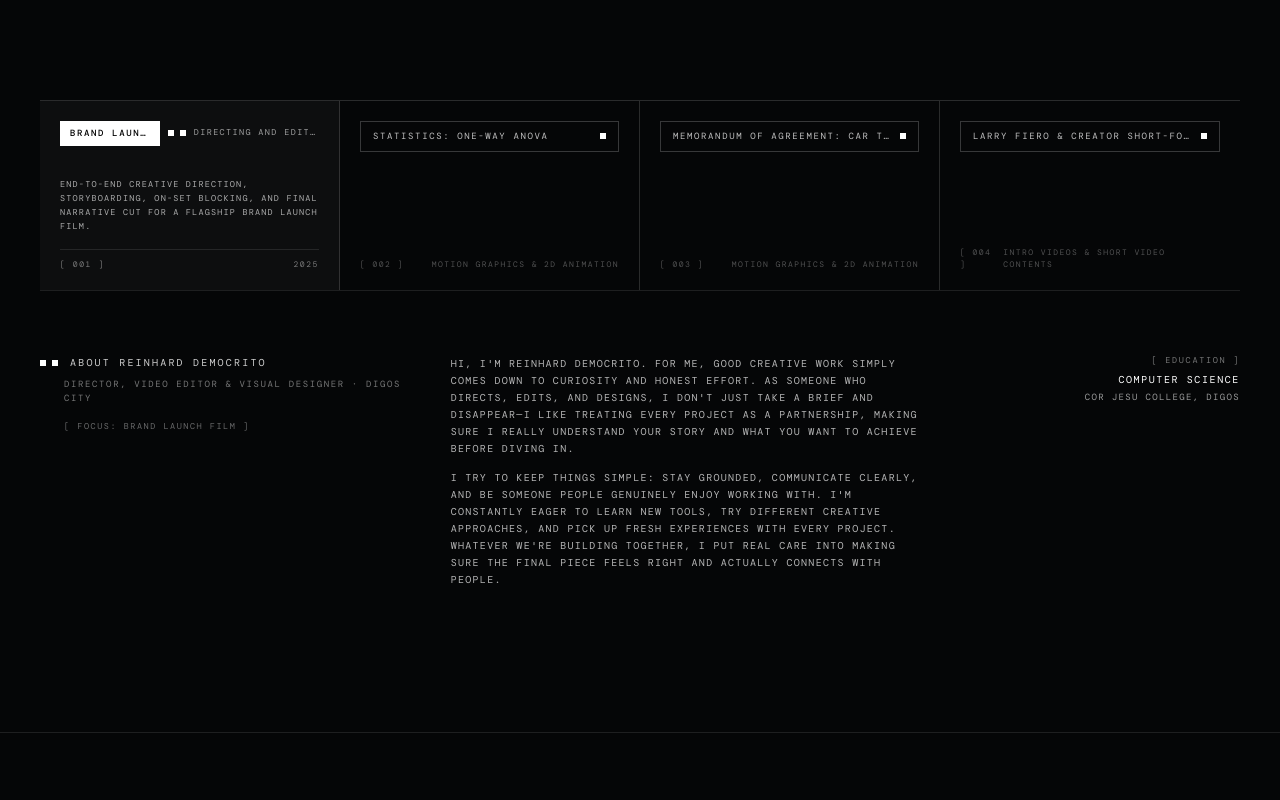
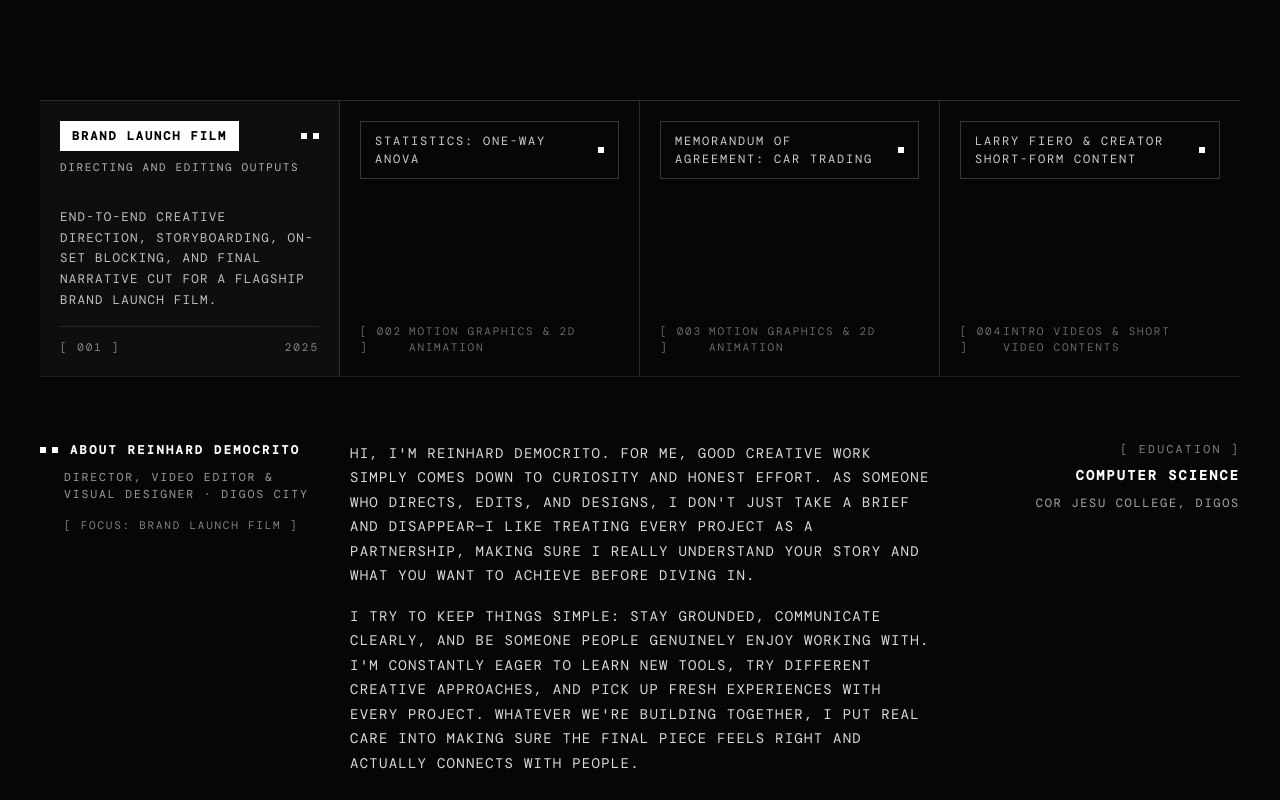
Before and after one commit to democritoreinhard78-cloud/reinharddemocrito, a React (Vite) app: page / in a window 1280 px wide. Shown: the part 1280-2080 px from the top of the page. Built offline with nearby package versions, Linux system fonts and the light colour scheme.

Commit message:
style: increase font size and readability in about section and spotlight strip

```diff
--- a/src/components/AboutSection.tsx
+++ b/src/components/AboutSection.tsx
@@ -75,12 +75,12 @@ export const AboutSection: React.FC = () => {
               >
                 {/* Top Selector Header */}
                 {isActive ? (
-                  <div className="flex items-center justify-between gap-2 pb-6">
-                    <span className="bg-white text-black font-mono text-[9px] font-medium uppercase tracking-[0.18em] px-2.5 py-1.5 truncate">
+                  <div className="flex flex-wrap items-center justify-between gap-2 pb-5">
+                    <span className="bg-white text-black font-mono text-[11px] sm:text-[12px] font-semibold uppercase tracking-[0.16em] px-3 py-1.5">
                       {proj.title}
                     </span>
                     <DoubleSquare />
-                    <span className="font-mono text-[8.5px] uppercase tracking-[0.16em] text-white/60 truncate">
+                    <span className="font-mono text-[10px] sm:text-[11px] uppercase tracking-[0.15em] text-white/70">
                       {proj.category}
                     </span>
                   </div>
@@ -88,9 +88,9 @@ export const AboutSection: React.FC = () => {
                   <button
                     type="button"
                     onClick={() => setActiveIndex(idx)}
-                    className="w-full border border-white/20 px-3 py-2 flex items-center justify-between gap-2 text-left hover:border-white/50 transition-colors cursor-pointer"
+                    className="w-full border border-white/20 px-3.5 py-2.5 flex items-center justify-between gap-2 text-left hover:border-white/50 hover:bg-white/[0.02] transition-colors cursor-pointer"
                   >
-                    <span className="font-mono text-[9px] uppercase tracking-[0.18em] text-white/75 truncate">
+                    <span className="font-mono text-[11px] sm:text-[12px] uppercase tracking-[0.15em] text-white/80">
                       {proj.title}
                     </span>
                     <span className="w-1.5 h-1.5 bg-white inline-block shrink-0" />
@@ -99,17 +99,17 @@ export const AboutSection: React.FC = () => {
 
                 {/* Expanded Details Inside Active Column */}
                 {isActive ? (
-                  <div className="space-y-4 pt-2">
-                    <p className="font-mono text-[8.5px] uppercase tracking-[0.14em] text-white/65 leading-relaxed">
+                  <div className="space-y-4 pt-3">
+                    <p className="font-mono text-[11.5px] sm:text-[12.5px] uppercase tracking-[0.10em] text-white/75 leading-[1.65]">
                       {proj.description}
                     </p>
-                    <div className="flex items-center justify-between text-[8px] font-mono uppercase tracking-[0.2em] text-white/45 pt-2 border-t border-white/10">
+                    <div className="flex items-center justify-between text-[10px] sm:text-[11px] font-mono uppercase tracking-[0.18em] text-white/50 pt-3 border-t border-white/10">
                       <span>[ 00{proj.id} ]</span>
                       <span>{proj.year}</span>
                     </div>
                   </div>
                 ) : (
-                  <div className="hidden lg:flex items-center justify-between pt-10 text-[8px] font-mono uppercase tracking-[0.18em] text-white/30">
+                  <div className="hidden lg:flex items-center justify-between pt-12 text-[10px] sm:text-[11px] font-mono uppercase tracking-[0.16em] text-white/40">
                     <span>[ 00{proj.id} ]</span>
                     <span>{proj.category}</span>
                   </div>
@@ -120,43 +120,43 @@ export const AboutSection: React.FC = () => {
         </div>
 
         {/* Reinhard Personal Bio & Credentials Bar */}
-        <div className="grid grid-cols-1 lg:grid-cols-12 gap-8 pt-12 sm:pt-16 border-t border-white/10 items-start">
-          <div className="lg:col-span-4 space-y-2">
+        <div className="grid grid-cols-1 lg:grid-cols-12 gap-8 lg:gap-10 pt-12 sm:pt-16 border-t border-white/10 items-start">
+          <div className="lg:col-span-3 space-y-2.5">
             <div className="flex items-center gap-3">
               <DoubleSquare />
-              <span className="font-mono text-[9px] sm:text-[10px] uppercase tracking-[0.22em] text-white/80">
+              <span className="font-mono text-[11px] sm:text-[12px] font-semibold uppercase tracking-[0.2em] text-white">
                 ABOUT {personalInfo.firstName} {personalInfo.lastName}
               </span>
             </div>
-            <p className="font-mono text-[9px] uppercase tracking-[0.18em] text-white/45 pl-6">
+            <p className="font-mono text-[11px] sm:text-[11.5px] uppercase tracking-[0.16em] text-white/60 pl-6">
               {personalInfo.title} · {personalInfo.location.city}
             </p>
             {activeProject && (
-              <p className="font-mono text-[8.5px] uppercase tracking-[0.18em] text-white/40 pl-6 pt-2">
+              <p className="font-mono text-[10px] sm:text-[11px] uppercase tracking-[0.16em] text-white/50 pl-6 pt-1">
                 [ FOCUS: {activeProject.title.toUpperCase()} ]
               </p>
             )}
           </div>
 
-          <div className="lg:col-span-5 space-y-3">
+          <div className="lg:col-span-6 space-y-4">
             {personalInfo.bio.map((paragraph, index) => (
               <p
                 key={index}
-                className="font-mono text-[9px] sm:text-[10px] uppercase tracking-[0.13em] text-white/70 leading-[1.7]"
+                className="font-mono text-[12px] sm:text-[13.5px] lg:text-[14px] uppercase tracking-[0.09em] text-white/85 leading-[1.75]"
               >
                 {paragraph}
               </p>
             ))}
           </div>
 
-          <div className="lg:col-span-3 space-y-1 lg:text-right">
-            <p className="font-mono text-[8.5px] uppercase tracking-[0.2em] text-white/45">
+          <div className="lg:col-span-3 space-y-2 lg:text-right">
+            <p className="font-mono text-[10.5px] sm:text-[11.5px] uppercase tracking-[0.2em] text-white/50">
               [ EDUCATION ]
             </p>
-            <p className="font-mono text-[10px] uppercase tracking-[0.16em] text-white">
+            <p className="font-mono text-[12.5px] sm:text-[13.5px] font-semibold uppercase tracking-[0.16em] text-white">
               {education.degree}
             </p>
-            <p className="font-mono text-[9px] uppercase tracking-[0.15em] text-white/60">
+            <p className="font-mono text-[11px] sm:text-[12px] uppercase tracking-[0.14em] text-white/65">
               {education.school}
             </p>
           </div>
```
